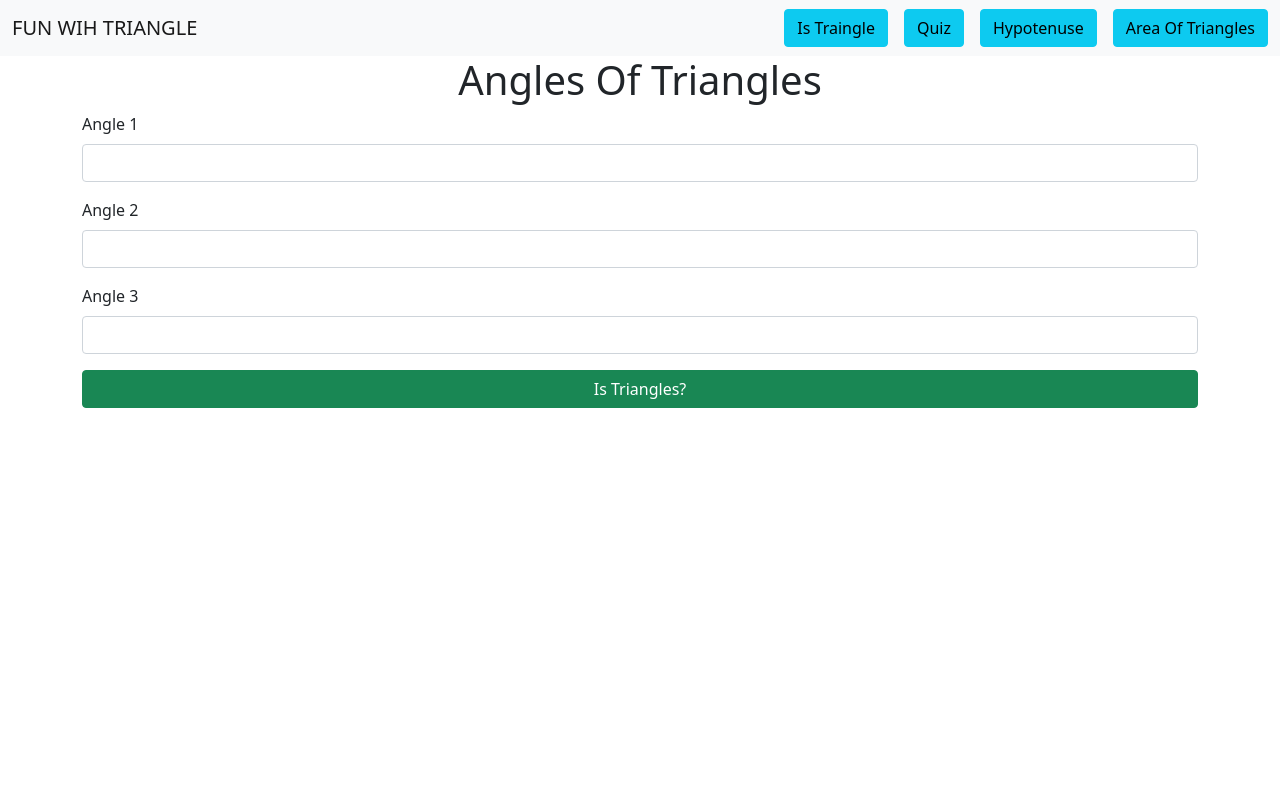
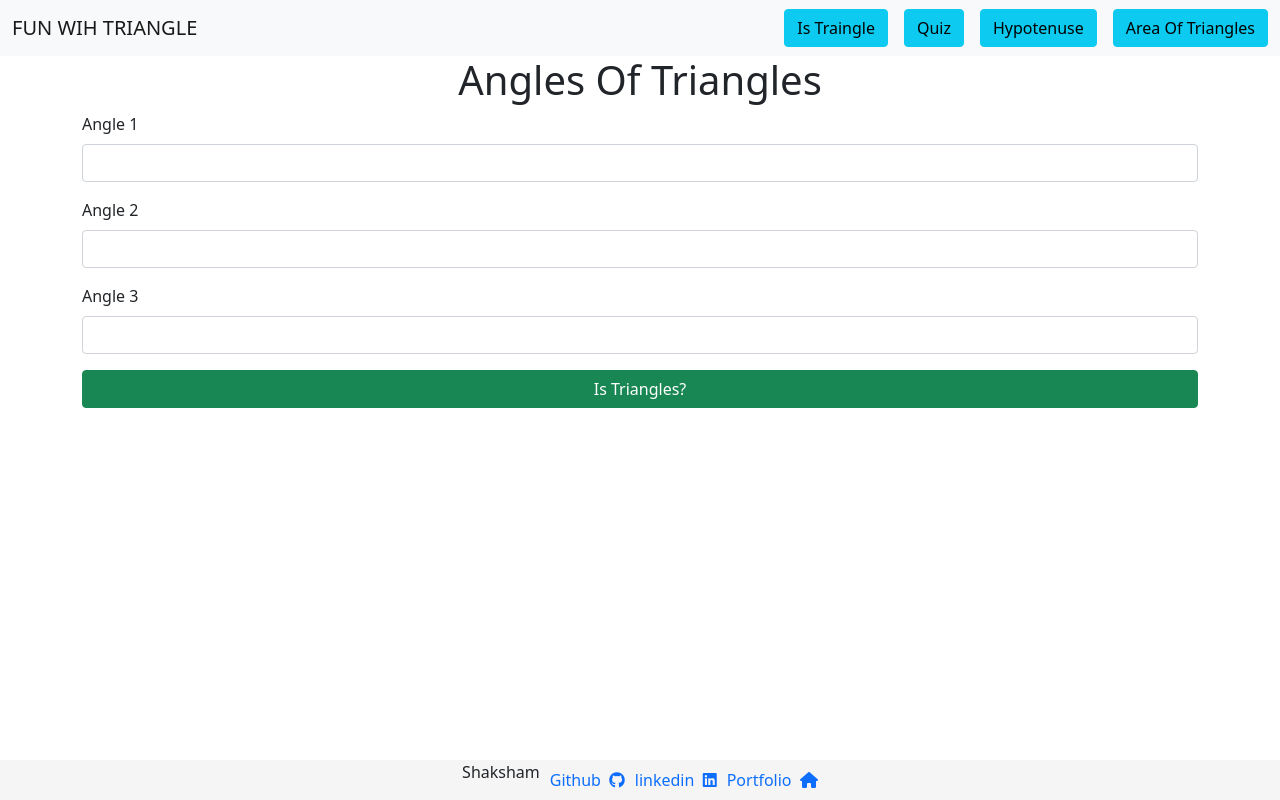
Before and after one commit to shaksham08/FunWithTriangles, a plain HTML site: page index.html in a window 1280 px wide. Drawn offline with nearby package versions, Linux system fonts and the light colour scheme.

Commit message:
feat:- added footer

```diff
--- a/index.html
+++ b/index.html
@@ -10,6 +10,11 @@
       integrity="sha384-F3w7mX95PdgyTmZZMECAngseQB83DfGTowi0iMjiWaeVhAn4FJkqJByhZMI3AhiU"
       crossorigin="anonymous"
     />
+    <link
+      rel="stylesheet"
+      href="https://cdnjs.cloudflare.com/ajax/libs/font-awesome/6.0.0-beta2/css/all.min.css"
+    />
+    <link rel="stylesheet" href="./styles/index.css" />
     <title>Fun With Traingles</title>
   </head>
   <body>
@@ -79,6 +84,18 @@
         <h1 id="output" class="text-center mt-3"></h1>
       </div>
     </main>
+    <footer>
+      <p>Shaksham</p>
+      <a href="https://github.com/shaksham08"
+        >Github&nbsp; <i class="fa-brands fa-github"></i
+      ></a>
+      <a href="https://www.linkedin.com/in/shaksham-sinha-788a19190/"
+        >linkedin&nbsp; <i class="fa-brands fa-linkedin"></i
+      ></a>
+      <a href="https://shakshamportfolio.netlify.app/"
+        >Portfolio&nbsp; <i class="fa-solid fa-house"></i
+      ></a>
+    </footer>
     <script src="./scripts/istriangle.js"></script>
   </body>
 </html>
--- a/styles/index.css
+++ b/styles/index.css
@@ -0,0 +1,15 @@
+footer {
+  position: absolute;
+  bottom: 0;
+  width: 100%;
+  height: 40px;
+  background: whitesmoke;
+  display: flex;
+  justify-content: center;
+  align-items: center;
+  gap: 10px;
+}
+
+a {
+  text-decoration: none;
+}
```
Also changed, not shown: pages/area.html (+16 -0 lines), pages/hypotenuse.html (+16 -0 lines), pages/quiz.html (+4 -0 lines), 1 other file.
